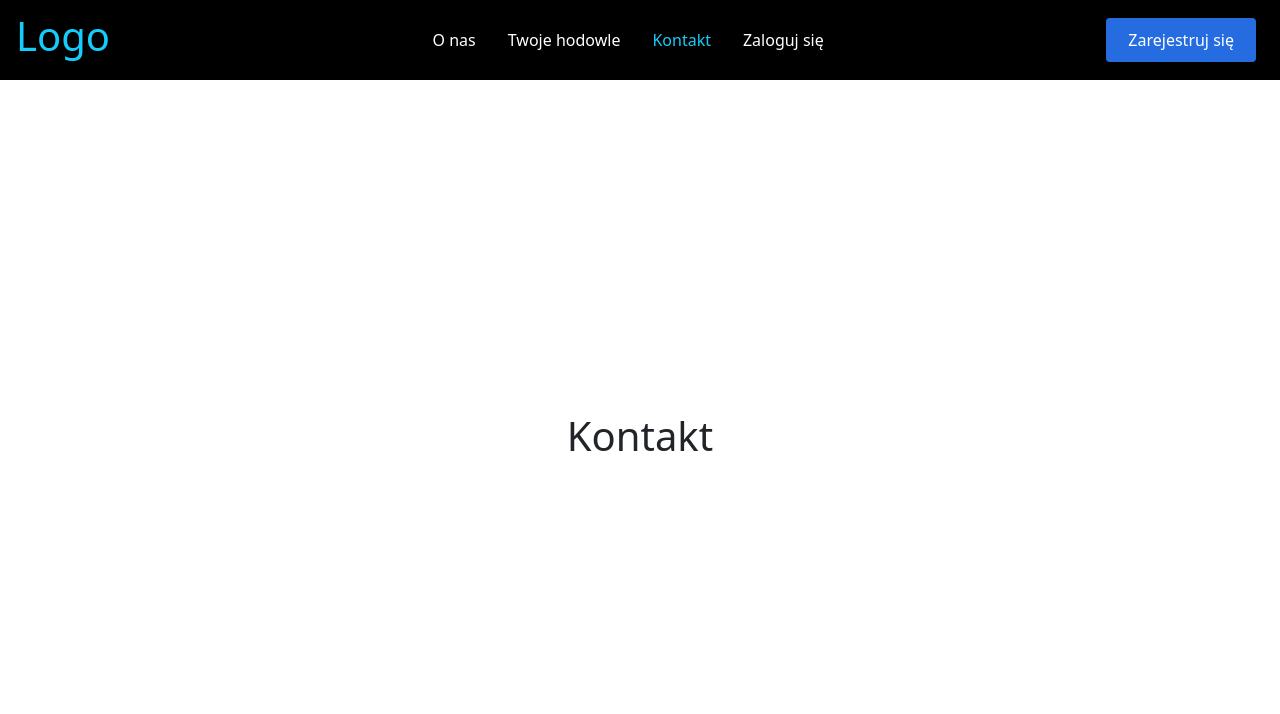
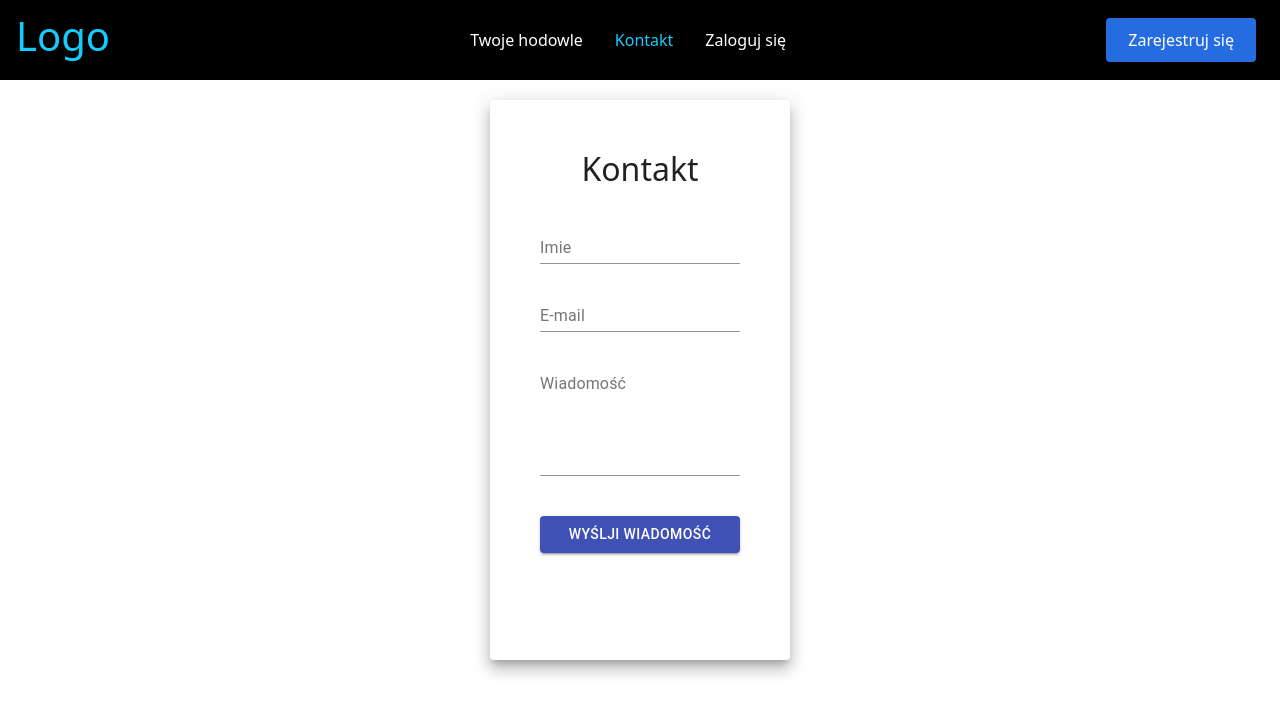
Before and after one commit to JanuszProgramowaniaa/Zarzadzanie-hodowlami, a React (Create React App) app in the folder front-end/: page /kontakt in a window 1280 px wide. Shown: the top 714 px of the page. Built offline with nearby package versions, Linux system fonts and the light colour scheme.

Commit message:
Create Contact page with use of material-ui

```diff
--- a/front-end/src/App.js
+++ b/front-end/src/App.js
@@ -2,7 +2,6 @@ import 'bootstrap/dist/css/bootstrap.min.css';
 import {Navbar} from "./Components/Navbar";
 import {BrowserRouter as Router, Switch, Route} from 'react-router-dom'
 import Home from './Pages'
-import Onas from './Pages/Onas'
 import Hodowle from './Pages/Hodowle'
 import Kontakt from './Pages/Kontakt'
 import Logowanie from './Pages/Logowanie'
@@ -14,7 +13,6 @@ function App() {
 <Navbar/>
 <Switch>
   <Route path='/' exact component={Home} />
-  <Route path='/Onas' exact component={Onas} />
   <Route path='/hodowle' exact component={Hodowle} />
   <Route path='/kontakt' exact component={Kontakt} />
   <Route path='/logowanie' exact component={Logowanie} />
--- /dev/null
+++ b/front-end/src/Components/Contact/index.js
@@ -0,0 +1,31 @@
+import React from "react"
+import {Grid,Paper,TextField,Button} from '@material-ui/core'
+
+
+
+export const Contact = () =>{
+  const paperStyle={padding:50, height:'70vh', width:300, margin:"20px auto"}
+  const btnStyle={margin:"20px 0"}
+  const TextFieldStyle={margin:"20px 0"}
+
+
+return(
+  <Grid>
+    <Paper elevation={10} style={paperStyle}>
+    <Grid align="center">
+    <h2>Kontakt</h2>
+    </Grid>
+
+    <TextField style={TextFieldStyle} id="standard-basic1" label="Imie " fullWidth  />
+
+    <TextField  id="standard-basic2" label="E-mail " fullWidth  />
+
+    <TextField style={TextFieldStyle} id="standard-basic3" label="Wiadomość " multiline minRows={5} maxRows={5} fullWidth  />
+
+      <Button type="submit" color="primary" variant="contained" fullWidth style={btnStyle}  >Wyślji wiadomość</Button>
+
+    </Paper>
+
+  </Grid>
+);
+};
--- a/front-end/src/Components/Navbar/index.js
+++ b/front-end/src/Components/Navbar/index.js
@@ -13,9 +13,7 @@ return(
 </NavLink>
  <Bars/>
  <NavMenu>
- <NavLink to="/Onas" activeStyle>
- O nas
-</NavLink>
+
 <NavLink to="/hodowle" activeStyle>
 Twoje hodowle
 </NavLink>
--- a/front-end/src/Pages/Kontakt.js
+++ b/front-end/src/Pages/Kontakt.js
@@ -1,15 +1,11 @@
 import React from 'react'
+import {Contact} from '../Components/Contact'
+const Kontakt=() =>{
+    return(
 
-const Kontakt=() =>{
-return(
-    <div style={{display:'flex',
-     justifyContent:'center',
-     alignItems:'center',
-     height:'90vh'
-     }}>
-    <h1>Kontakt</h1>
-    </div>
-)
+        <Contact/>
+
+    )
 
 
 }
```
Also changed, not shown: front-end/src/Components/Contact/styles.css (added).
